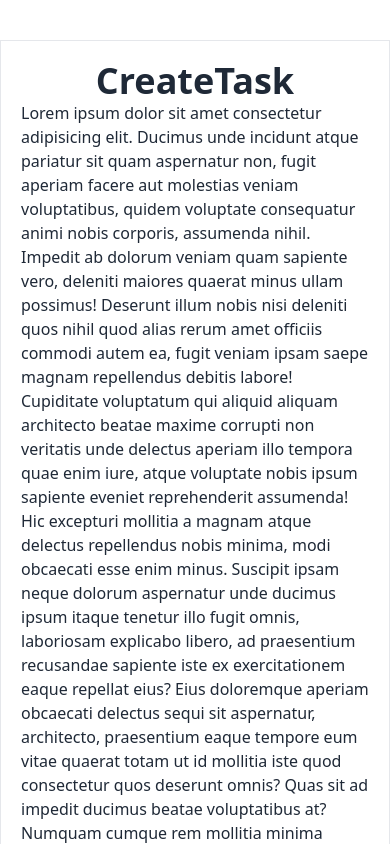
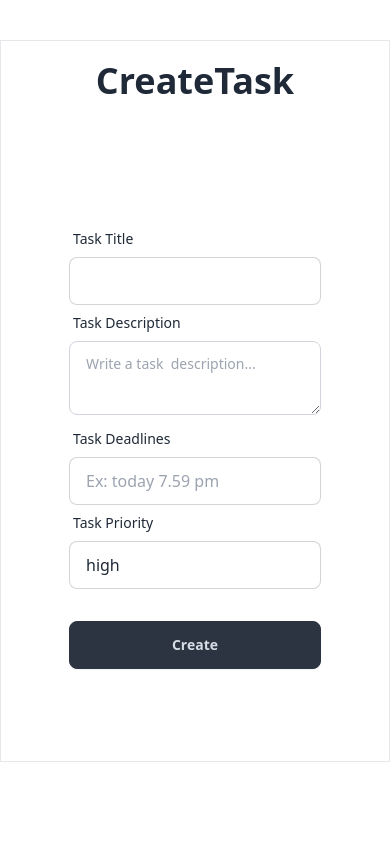
Before and after one commit to SiamIslamSagor/manage-your-task, a React (Vite) app: page /dashboard/create-task in a window 390 px wide. Shown: the top 844 px of the page. Built offline with nearby package versions, Linux system fonts and the light colour scheme; no server answers; sample sign-in values are in the browser's storage.

Commit message:
create responsive form to create new todo

```diff
--- a/src/index.css
+++ b/src/index.css
@@ -16,7 +16,8 @@ div > a.active {
 }
 
 .route-div > a {
-  opacity: 0.3;
+  opacity: 0.4;
+  font-weight: 600;
 }
 
 .route-div > a:hover {
--- a/src/page/CreateTask.jsx
+++ b/src/page/CreateTask.jsx
@@ -1,96 +1,141 @@
+import { useState } from "react";
+import { Helmet } from "react-helmet-async";
+import { useForm } from "react-hook-form";
+import toast, { Toaster } from "react-hot-toast";
+
 const CreateTask = () => {
+  // state
+  const [priority, setPriority] = useState("high");
+
+  // context data
+
+  // hook form
+  const {
+    register,
+    handleSubmit,
+    formState: { errors },
+    reset,
+  } = useForm();
+
+  // handler
+  const onSubmit = data => {
+    console.log({ ...data, priority, status: "todo" });
+
+    const toastId = toast.loading("processing...");
+
+    ///////////
+  };
+
+  const handleChangeSelect = e => {
+    setPriority(e.target.value);
+  };
+
   return (
     <div className="flex flex-col item-center justify-center border p-5 my-10">
       <h1 className="text-4xl text-center font-bold">CreateTask</h1>
-      <p>
-        Lorem ipsum dolor sit amet consectetur adipisicing elit. Ducimus unde
-        incidunt atque pariatur sit quam aspernatur non, fugit aperiam facere
-        aut molestias veniam voluptatibus, quidem voluptate consequatur animi
-        nobis corporis, assumenda nihil. Impedit ab dolorum veniam quam sapiente
-        vero, deleniti maiores quaerat minus ullam possimus! Deserunt illum
-        nobis nisi deleniti quos nihil quod alias rerum amet officiis commodi
-        autem ea, fugit veniam ipsam saepe magnam repellendus debitis labore!
-        Cupiditate voluptatum qui aliquid aliquam architecto beatae maxime
-        corrupti non veritatis unde delectus aperiam illo tempora quae enim
-        iure, atque voluptate nobis ipsum sapiente eveniet reprehenderit
-        assumenda! Hic excepturi mollitia a magnam atque delectus repellendus
-        nobis minima, modi obcaecati esse enim minus. Suscipit ipsam neque
-        dolorum aspernatur unde ducimus ipsum itaque tenetur illo fugit omnis,
-        laboriosam explicabo libero, ad praesentium recusandae sapiente iste ex
-        exercitationem eaque repellat eius? Eius doloremque aperiam obcaecati
-        delectus sequi sit aspernatur, architecto, praesentium eaque tempore eum
-        vitae quaerat totam ut id mollitia iste quod consectetur quos deserunt
-        omnis? Quas sit ad impedit ducimus beatae voluptatibus at? Numquam
-        cumque rem mollitia minima reiciendis possimus quam veniam expedita non?
-        Ratione ipsa sequi numquam facere sint, atque iure tempore, modi illum
-        dignissimos corrupti sit quibusdam incidunt dolore, iste nam cumque
-        distinctio expedita enim ex officiis fuga! Laudantium rem qui
-        exercitationem expedita provident laboriosam molestiae repellat
-        accusantium cum officiis quibusdam tempore praesentium doloremque totam
-        neque vero voluptates odit nihil, necessitatibus iusto cumque, a quos?
-        Blanditiis quod dolorum, error exercitationem dolor molestias a,
-        voluptate cum dolore magni beatae, asperiores sapiente pariatur dolores
-        eos labore cumque. Optio nemo laboriosam itaque doloribus deserunt illo
-        omnis sequi magnam eius totam nesciunt perferendis corporis error,
-        incidunt voluptatem quis nostrum perspiciatis nulla, earum, praesentium
-        sunt fugiat provident! Doloremque rem in, aliquam voluptates ullam
-        dolorem quasi similique dolores, iusto doloribus repellendus velit culpa
-        quia repellat natus dolorum, quae nesciunt nisi! Nemo error libero
-        sequi, reiciendis, nulla molestiae, eum voluptatibus facilis
-        necessitatibus quia quisquam itaque animi iusto excepturi sit minima
-        provident natus eos placeat. Magnam eum perferendis provident
-        consectetur laboriosam. Sapiente eius in ullam iste doloremque, quaerat
-        accusamus numquam mollitia repellat adipisci, dolorum asperiores! Aut
-        suscipit dolores itaque amet unde, ullam repellat cupiditate culpa ipsam
-        tenetur eveniet aliquam quos. Similique asperiores itaque possimus sequi
-        laborum nihil enim, iste modi et saepe deserunt voluptatem eligendi
-        reprehenderit necessitatibus quos fugiat. Tempora molestiae ipsam itaque
-        magnam ducimus! Iusto recusandae explicabo nihil et voluptate
-        necessitatibus, suscipit officia ut quidem sunt voluptas nostrum
-        officiis facilis adipisci consequatur dignissimos quasi alias dolorum.
-        Consectetur assumenda fugiat ipsa neque hic quisquam repellat, rem quo
-        magni a amet suscipit ab officia! Aliquam dicta sequi omnis sint ipsum
-        vitae est voluptas fugiat quibusdam obcaecati officia debitis a soluta
-        labore suscipit expedita eos voluptate reprehenderit quas eaque maiores,
-        itaque qui? Repudiandae qui dolorem esse commodi tenetur, sed
-        consectetur doloribus repellendus odit. Expedita alias vitae, dolor
-        nihil minus, provident aliquam excepturi non recusandae sint aut
-        repellat possimus temporibus totam quod a magnam magni amet debitis
-        consectetur! Alias impedit natus dolorum blanditiis sunt, et voluptate
-        nam placeat est autem accusantium quibusdam tempore illum dolore optio
-        aspernatur nostrum quam vel perspiciatis? Voluptatum nostrum magni
-        consequatur, quisquam architecto dolore voluptatibus necessitatibus
-        similique distinctio voluptatem explicabo facere repudiandae cupiditate
-        vel atque temporibus deleniti, id veniam porro debitis modi accusantium
-        earum sequi? Qui provident unde animi. Dolorum sit earum veniam, aut
-        assumenda, recusandae placeat animi impedit corrupti libero, pariatur
-        error! Provident illo corrupti beatae sunt tempore sit blanditiis id
-        atque vel aliquid! Deleniti velit excepturi ad. Quod laudantium sequi
-        nesciunt rem nisi error. Assumenda quibusdam nisi placeat corrupti,
-        explicabo ea magnam vitae incidunt. Asperiores itaque incidunt, mollitia
-        quas harum adipisci iste omnis commodi voluptate facere. Nisi reiciendis
-        voluptatibus repudiandae asperiores, at, minima vitae illo ipsam, dicta
-        aliquam maiores voluptatem sunt? Esse numquam fuga ab similique
-        necessitatibus inventore qui architecto alias non corporis! Vero cumque
-        fugit aliquam? Saepe, explicabo? Fuga, corrupti consequatur. Velit
-        deleniti eaque sunt? Pariatur voluptates quasi esse dolor veniam vel
-        autem eos quo! Totam fuga repellat nulla magnam ab id officia, ex in
-        harum accusamus accusantium cupiditate repudiandae maiores voluptatibus
-        modi ipsam a nobis temporibus! Officia sequi deleniti eveniet eligendi
-        optio, tempora ducimus ad doloremque nostrum omnis, ea quo tenetur!
-        Ullam consequuntur dolores exercitationem repellat, doloremque illum
-        cumque, cupiditate neque eaque reiciendis libero facilis eum fuga
-        excepturi. Et, amet? Ut autem deleniti id, qui commodi tempora dolorem,
-        exercitationem magnam neque quos officiis tenetur dolores temporibus
-        facere perspiciatis eaque. Quisquam temporibus ab necessitatibus velit
-        dicta, maxime quam eligendi sed sit quo dolorem quidem laboriosam
-        dolorum repellendus odio doloribus aliquam voluptas nam ducimus minus
-        aut, ipsa exercitationem non deserunt. Assumenda velit ipsum molestias
-        cum sint, placeat tempora temporibus. Laboriosam, error, id unde quo
-        sint atque ut nobis optio maiores velit delectus quibusdam dolorem
-        perferendis accusantium alias consequuntur libero, tempore voluptate
-        vitae. In rerum dolores id.
-      </p>
+      <div className="mt-20 ">
+        <Helmet>
+          <title>Task Manager | SignUp</title>
+        </Helmet>
+
+        <Toaster></Toaster>
+
+        <div className="container mx-auto">
+          <div>
+            <div className="max-w-lg mx-auto p-10">
+              <div className="overflow-hidden">
+                <div>
+                  <form
+                    className="flex flex-col items-center justify-center"
+                    onSubmit={handleSubmit(onSubmit)}
+                  >
+                    <div className="w-full max-w-md px-2 lg:max-w-lg">
+                      <label className="label">
+                        <span className="label-text">Task Title</span>
+                      </label>
+                      <input
+                        type="text"
+                        className="input input-bordered hover:input-info ease-in-out duration-500 focus:ring w-full max-w-sm lg:max-w-lg lg:text-base"
+                        {...register("title", {
+                          required: "Title is required *",
+                        })}
+                        aria-invalid={errors.name ? "true" : "false"}
+                      />
+                      {errors.title && (
+                        <p className="text-sm text-red-600 mt-1">
+                          {errors.title?.message}
+                        </p>
+                      )}
+                    </div>
+
+                    <div className="w-full max-w-md px-2 lg:max-w-lg">
+                      <label className="label">
+                        <span className="label-text">Task Description</span>
+                      </label>
+                      <textarea
+                        type="text"
+                        placeholder="Write a task  description..."
+                        className="textarea hover:textarea-info border border-gray-300 ease-in-out duration-500 focus:ring w-full max-w-sm lg:max-w-lg lg:text-base"
+                        name="description"
+                        {...register("description", {
+                          required: "Description is required *",
+                        })}
+                        aria-invalid={errors.name ? "true" : "false"}
+                      />
+                      {errors.description && (
+                        <p className="text-sm text-red-600 mt-1">
+                          {errors.description?.message}
+                        </p>
+                      )}
+                    </div>
+
+                    <div className="lg:flex w-full max-w-sm sm:-ml-6 max-sm:px-2  gap-1 ">
+                      <div className="lg:w-1/2 max-w-md w-full lg:max-w-lg">
+                        <label className="label">
+                          <span className="label-text">Task Deadlines</span>
+                        </label>
+                        <input
+                          type="text"
+                          placeholder="Ex: today 7.59 pm"
+                          className="max-sm:max-w-sm input input-bordered hover:input-info ease-in-out duration-500 focus:ring w-full max-w-sm lg:max-w-lg lg:text-base"
+                          {...register("deadlines", {
+                            required: "deadlines is required *",
+                          })}
+                          aria-invalid={errors.name ? "true" : "false"}
+                        />
+                        {errors.deadlines && (
+                          <p className="text-sm text-red-600 mt-1">
+                            {errors.deadlines?.message}
+                          </p>
+                        )}
+                      </div>
+                      <div className="lg:w-1/2 max-w-md w-full lg:max-w-lg">
+                        <label className="label">
+                          <span className="label-text">Task Priority</span>
+                        </label>
+                        <select
+                          onChange={handleChangeSelect}
+                          className="input input-bordered hover:input-info ease-in-out duration-500 focus:ring w-full max-w-sm lg:max-w-lg lg:ml-7 lg:text-base"
+                        >
+                          <option value="high">high</option>
+                          <option value="medium">medium</option>
+                          <option value="low">low</option>
+                        </select>
+                      </div>
+                    </div>
+
+                    <div className="my-8 w-full max-w-md lg:max-w-lg px-2 rounded-full">
+                      <button className="btn btn-neutral w-full max-w-sm lg:max-w-lg  lg:text-base">
+                        Create
+                      </button>
+                    </div>
+                  </form>
+                </div>
+              </div>
+            </div>
+          </div>
+        </div>
+      </div>
     </div>
   );
 };
```
Also changed, not shown: src/layout/Dashboard.jsx (+4 -4 lines), src/page/TaskManager.jsx (+27 -1 lines).
